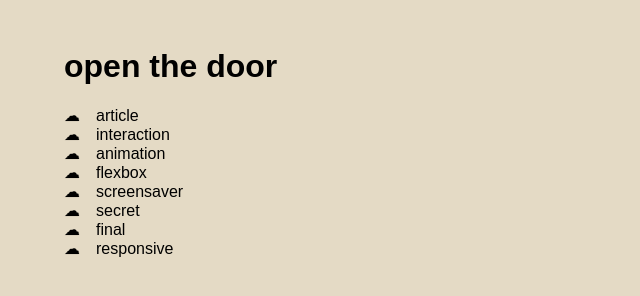
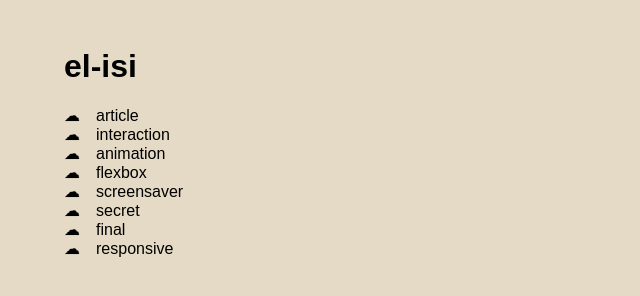
Before and after one commit to cevahir1/el-isi-net, a plain HTML site: page index.html in a window 1280 px wide. Shown: the whole page, without its empty margins (0-640 px from the left). Drawn offline with Linux system fonts and the light colour scheme; a web font is replaced by a local one.

Commit message:
name change

```diff
--- a/index.html
+++ b/index.html
@@ -10,7 +10,7 @@
 </head>
 
 <body>
-  <h1> open the door </h1>
+  <h1> el-isi </h1>
 
   <ul>
     <li><a href="#"> article </a></li>
```
